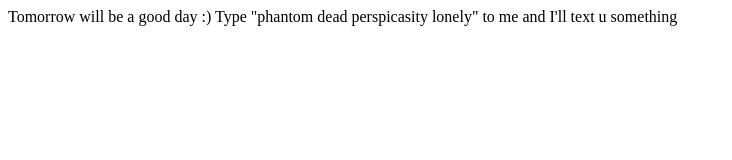
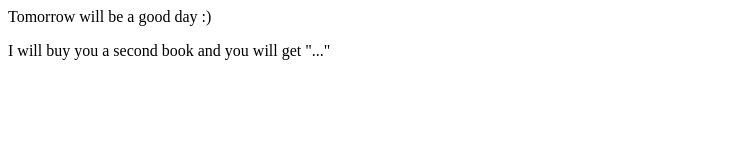
Before and after one commit to teamosh/questfortoma, a plain HTML site: page tasks/final.html in a window 1280 px wide. Shown: the whole page, without its empty margins (0-732 px from the left). Drawn offline with Linux system fonts and the light colour scheme.

Commit message:
Update final.html

```diff
--- a/tasks/final.html
+++ b/tasks/final.html
@@ -1,6 +1,8 @@
 <!doctype html>
 <body>
 Tomorrow will be a good day :)
-Type "phantom dead perspicasity lonely" to me and I'll text u something
+<p>
+I will buy you a second book and you will get "..."
+</p>
 </body>
 </html>
```
